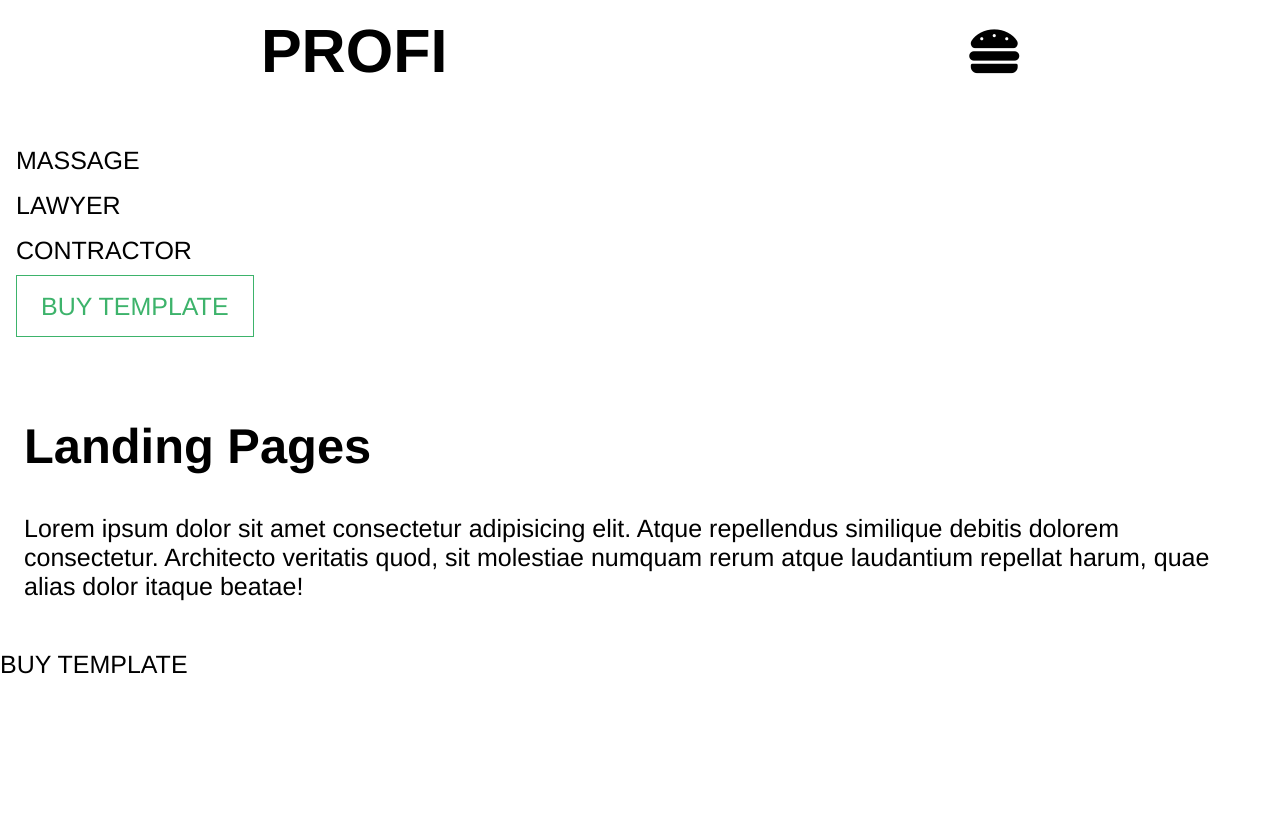
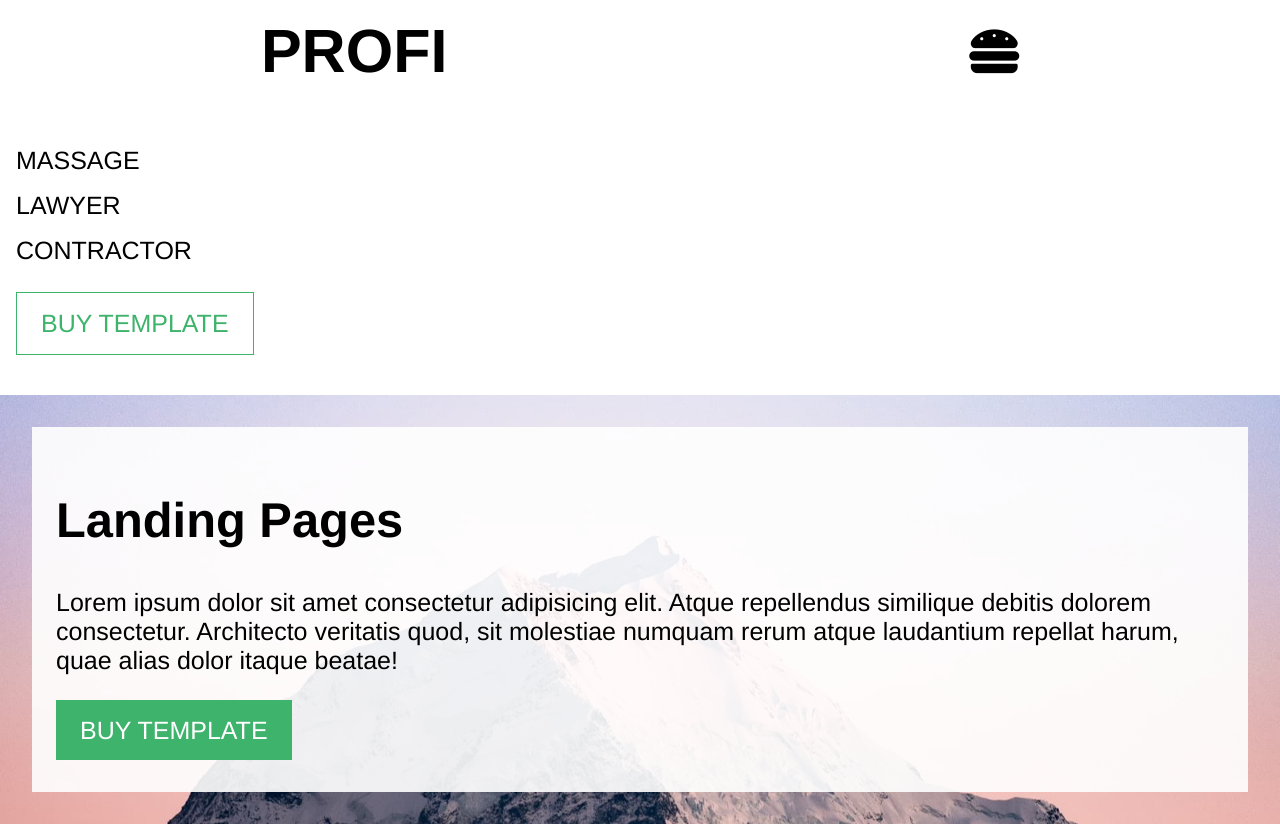
Before and after one commit to Syrvpp/in-class-rwd, a website: page client/index.html in a window 1280 px wide. Before the commit the page ends 800 px from the top, so only its background shows below. Drawn offline with nearby package versions, Linux system fonts and the light colour scheme.

Commit message:
Add hero image and styling

```diff
--- a/client/index.html
+++ b/client/index.html
@@ -26,7 +26,7 @@
         <li><a href="#">Lawyer</a></li>
         <li><a href="#">Contractor</a></li>
       </ul>
-      <a href="#">Buy Template</a>
+      <a href="#" class="button">Buy Template</a>
     </nav>
 
     <main>
@@ -34,8 +34,8 @@
         <section class="box">
           <h2>Landing Pages</h2>
           <p>Lorem ipsum dolor sit amet consectetur adipisicing elit. Atque repellendus similique debitis dolorem consectetur. Architecto veritatis quod, sit molestiae numquam rerum atque laudantium repellat harum, quae alias dolor itaque beatae!</p>
+          <a href="" id="cta" class="button">Buy Template</a>
         </section>
-        <a href="" id="cta">Buy Template</a>
       </div>
     </main>
 
--- a/client/style.css
+++ b/client/style.css
@@ -48,7 +48,6 @@ a {
 /* Direct Child Selector */
 nav > a {
   border: solid thin var(--primary-color);
-  padding: 1rem 1.5rem;
 }
 
 /* unvisited link */
@@ -86,6 +85,13 @@ nav > a:visited {
   padding: 1.5rem;
 }
 
+.button {
+  /* 'inline-block' will keep default of 'inline' while allowing for vertical margin. */
+  display: inline-block;
+  margin-bottom: 0.5rem;
+  padding: 1rem 1.5rem;
+}
+
 .flex {
   display: flex;
 }
@@ -97,3 +103,14 @@ nav > a:visited {
 .flex--justify-space-around {
   justify-content: space-around;
 }
+
+#cta {
+  background-color: var(--primary-color);
+  color: white;
+}
+
+#hero {
+  background: url("./images/hero-bg.jpg") center center no-repeat;
+  background-size: cover;
+  padding: 2rem;
+}
```
Also changed, not shown: client/images/hero-bg.jpg (added).
